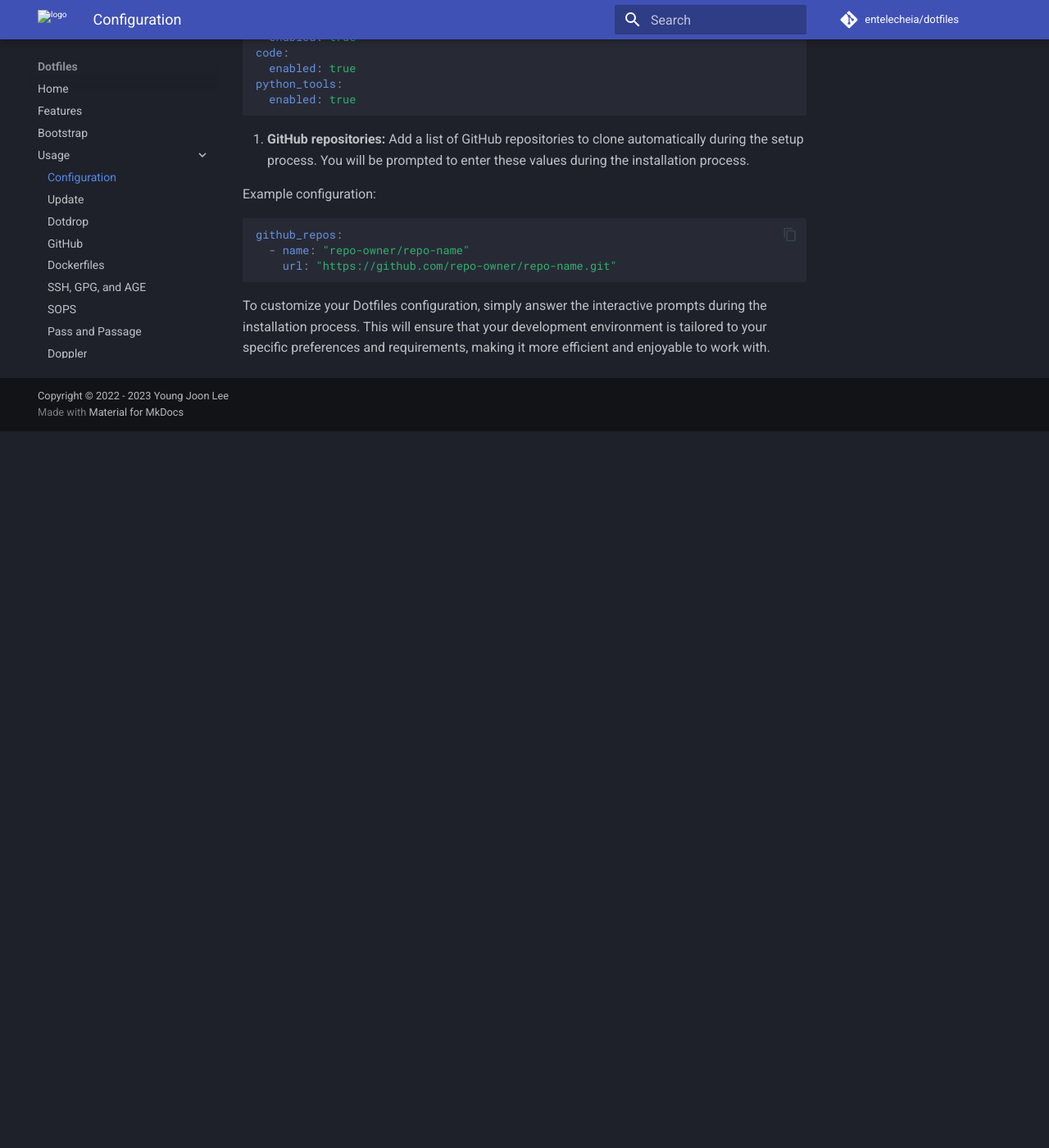
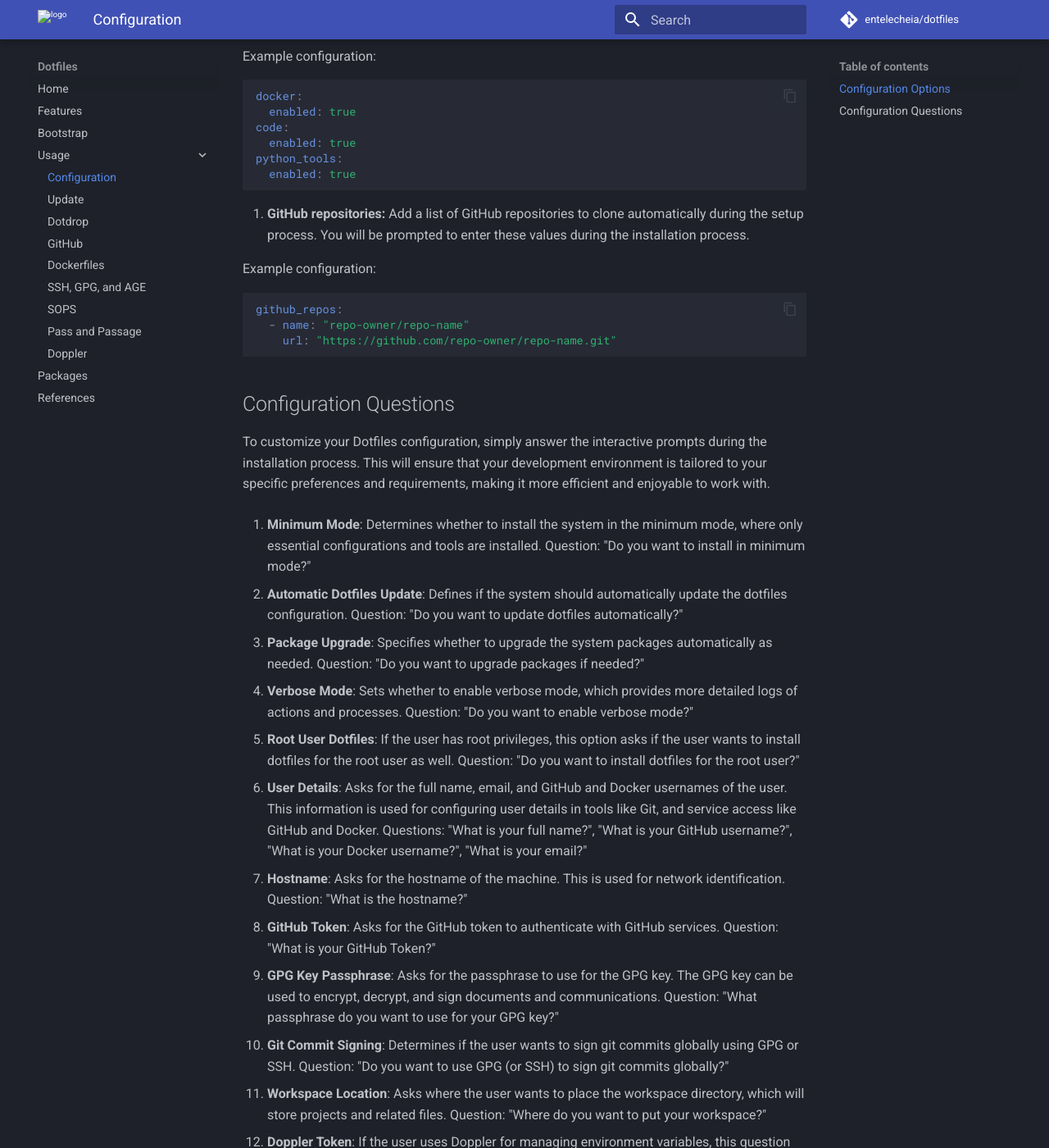
Before and after one commit to entelecheia/dotfiles, an MkDocs documentation site: the page built from docs/usage/configuration.md, in a window 1280 px wide and 1400 px high, scrolled down 1769 px. Shown: the whole window at 82% size. Built offline with MkDocs 1.6.1 and Material for MkDocs 9.7.7, drawn with Linux system fonts in a browser that asks for light colours; comment, search, counter and statistics services are not loaded; before the commit the page ends 2295 px from its top, so only the background shows below that; some of the changed text lies outside the part shown.

Commit message:
docs: update configuration

````diff
--- a/docs/usage/configuration.md
+++ b/docs/usage/configuration.md
@@ -1,6 +1,10 @@
 # Configuration
 
-The Dotfiles project offers a flexible and customizable configuration system, allowing you to tailor your development environment to your preferences and requirements. The configuration is defined using a data template that includes various settings and options. During the installation process, you will be prompted with interactive questions to configure each section. Here's an explanation of the key configuration options and how to customize them, along with example configurations:
+The Dotfiles project offers a flexible and customizable configuration system, allowing you to tailor your development environment to your preferences and requirements. The configuration is defined using a data template that includes various settings and options. During the installation process, you will be prompted with interactive questions to configure each section.
+
+## Configuration Options
+
+Here's an explanation of the key configuration options and how to customize them, along with example configurations:
 
 1. **Personal information:** Set your name, email address, and GitHub username by customizing the following variables in the configuration file. You will be prompted to enter these values during the installation process.
 
@@ -84,4 +88,59 @@ The Dotfiles project offers a flexible and customizable configuration system, al
        url: "https://github.com/repo-owner/repo-name.git"
    ```
 
+## Configuration Questions
+
 To customize your Dotfiles configuration, simply answer the interactive prompts during the installation process. This will ensure that your development environment is tailored to your specific preferences and requirements, making it more efficient and enjoyable to work with.
+
+1. **Minimum Mode**: Determines whether to install the system in the minimum mode, where only essential configurations and tools are installed.
+   Question: "Do you want to install in minimum mode?"
+
+2. **Automatic Dotfiles Update**: Defines if the system should automatically update the dotfiles configuration.
+   Question: "Do you want to update dotfiles automatically?"
+
+3. **Package Upgrade**: Specifies whether to upgrade the system packages automatically as needed.
+   Question: "Do you want to upgrade packages if needed?"
+
+4. **Verbose Mode**: Sets whether to enable verbose mode, which provides more detailed logs of actions and processes.
+   Question: "Do you want to enable verbose mode?"
+
+5. **Root User Dotfiles**: If the user has root privileges, this option asks if the user wants to install dotfiles for the root user as well.
+   Question: "Do you want to install dotfiles for the root user?"
+
+6. **User Details**: Asks for the full name, email, and GitHub and Docker usernames of the user. This information is used for configuring user details in tools like Git, and service access like GitHub and Docker.
+   Questions: "What is your full name?", "What is your GitHub username?", "What is your Docker username?", "What is your email?"
+
+7. **Hostname**: Asks for the hostname of the machine. This is used for network identification.
+   Question: "What is the hostname?"
+
+8. **GitHub Token**: Asks for the GitHub token to authenticate with GitHub services.
+   Question: "What is your GitHub Token?"
+
+9. **GPG Key Passphrase**: Asks for the passphrase to use for the GPG key. The GPG key can be used to encrypt, decrypt, and sign documents and communications.
+   Question: "What passphrase do you want to use for your GPG key?"
+
+10. **Git Commit Signing**: Determines if the user wants to sign git commits globally using GPG or SSH.
+    Question: "Do you want to use GPG (or SSH) to sign git commits globally?"
+
+11. **Workspace Location**: Asks where the user wants to place the workspace directory, which will store projects and related files.
+    Question: "Where do you want to put your workspace?"
+
+12. **Doppler Token**: If the user uses Doppler for managing environment variables, this question asks for the Doppler token.
+    Question: "What is your Doppler token?"
+
+13. **Visual Studio Code**: Asks if the user wants to use Visual Studio Code as the preferred code editor.
+    Question: "Do you want to use visual studio code?"
+
+14. **Ngrok Authtoken and Port**: If the user uses Ngrok for creating secure tunnels, this question asks for the Ngrok authtoken and the ssh service port.
+    Questions: "What is your ngrok authtoken?", "What is your ssh service port for ngrok?"
+
+15. **Password Store Repository**: If the user uses the pass or passage tool for password management, this question asks for the repository URL.
+    Questions: "What is your password store repository URL?", "What is your passage repository URL?"
+
+16. **Autorestic**: Asks if the user wants to use autorestic for backing up files.
+    Question: "Do you want to use autorestic to backup your files?"
+
+17. **Additional Packages**: Asks for any additional system packages that the user wants to install.
+    Question: "What are the additional packages to install?"
+
+These questions help in tailoring the dotfiles configuration to suit the specific needs and preferences of the user.
````
Also changed, not shown: docs/usage/index.md (+1 -1 lines).
